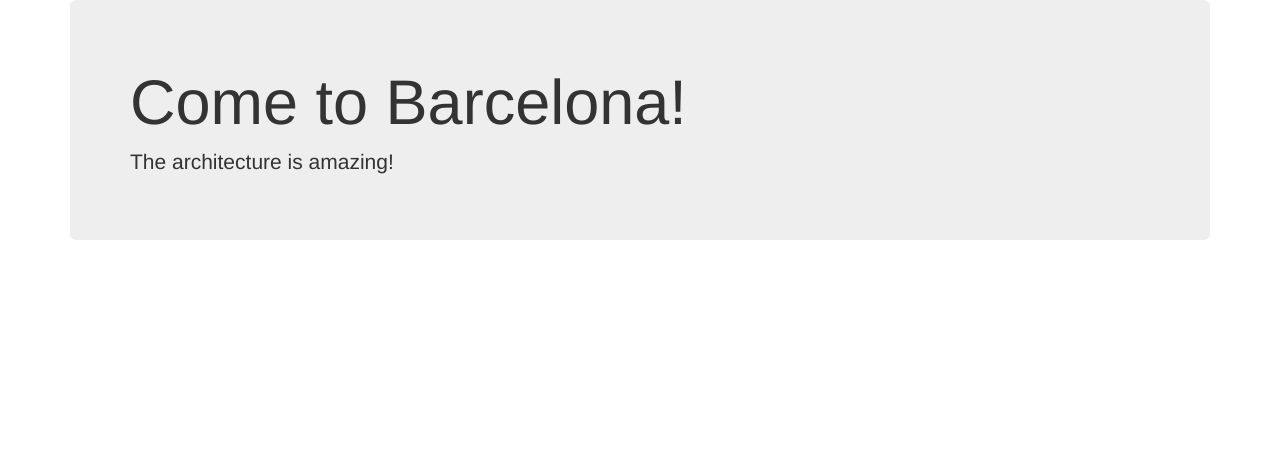
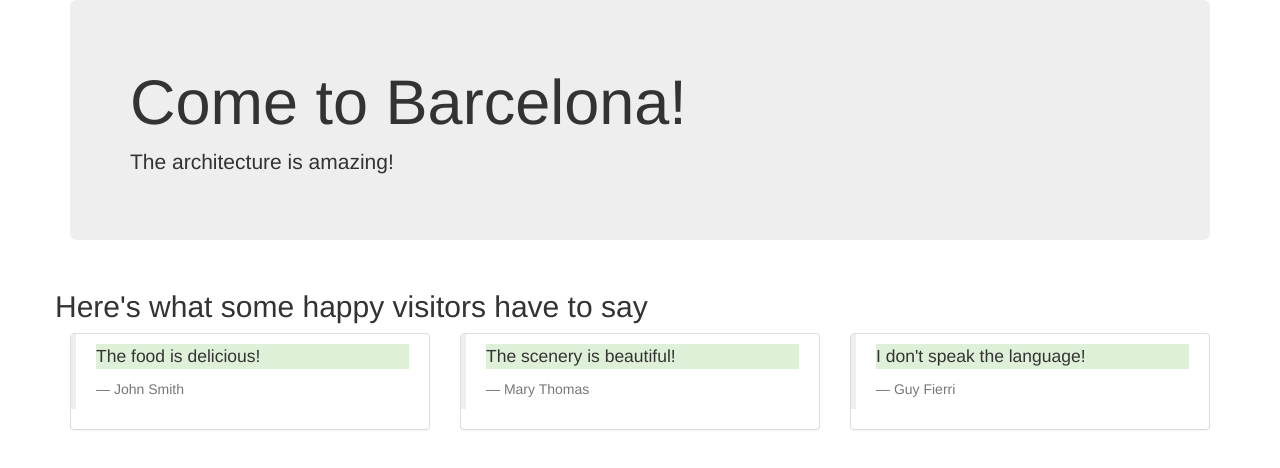
Before and after one commit to 3ntomasino/barcelona, a plain HTML site: page index.html in a window 1280 px wide. Drawn offline with Linux system fonts and the light colour scheme.

Commit message:
add blockquotes, columns, rows, helpers, and panels.

```diff
--- a/index.html
+++ b/index.html
@@ -12,13 +12,33 @@
         <p>The architecture is amazing!</p>
       </div>
 
-
-
-
-
-
-
-
+      <div class="row">
+        <h2>Here's what some happy visitors have to say</h2>
+        <div class="col-md-4">
+          <div class="panel panel-default">
+            <blockquote>
+              <p class="bg-success">The food is delicious!</p>
+              <footer>John Smith</footer>
+            </blockquote>
+          </div>
+        </div>
+        <div class="col-md-4">
+          <div class="panel panel-default">
+            <blockquote>
+              <p class="bg-success">The scenery is beautiful!</p>
+              <footer>Mary Thomas</footer>
+            </blockquote>
+          </div>
+        </div>
+        <div class="col-md-4">
+          <div class="panel panel-default">
+            <blockquote>
+              <p class="bg-success">I don't speak the language!</p>
+              <footer>Guy Fierri</footer>
+            </blockquote>
+          </div>
+        </div>
+      </div>
     </div>
   </body>
 </html>
```
